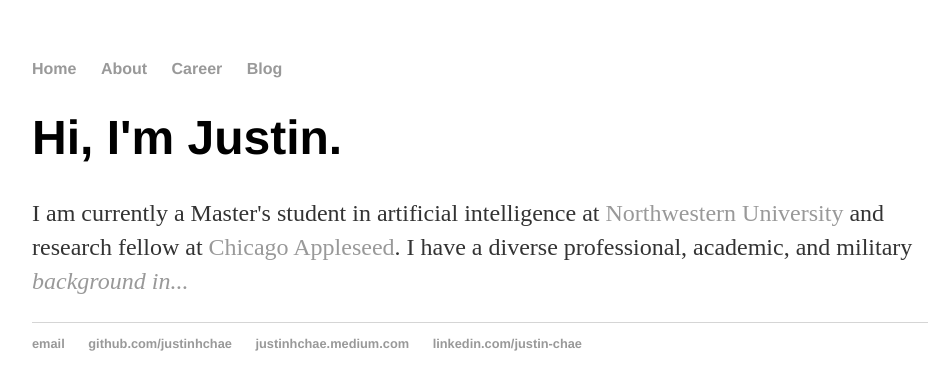
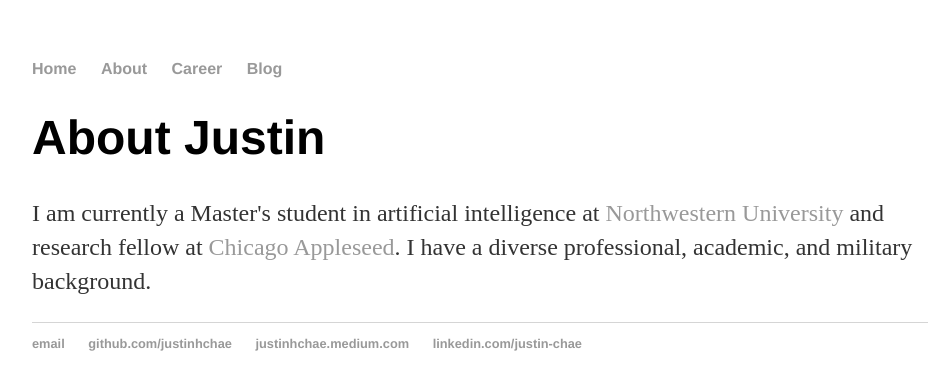
Before and after one commit to justinhchae/justinhchae.github.io, a Jekyll site: the page built from about/index.html, in a window 1280 px wide. Shown: the top 390 px of the page, without its empty margins (160-1102 px from the left). Built offline with Jekyll 4.4.1, drawn with Linux system fonts in a browser that asks for light colours.

Commit message:
Update index.html

```diff
--- a/about/index.html
+++ b/about/index.html
@@ -3,11 +3,10 @@ layout: default
 title: About Justin
 ---
 	<div class="blurb">
-		<h1>Hi, I'm Justin.</h1>
+		<h1>About Justin</h1>
 		<p>I am currently a Master's student in artificial intelligence at
 			<a href="https://www.mccormick.northwestern.edu/artificial-intelligence/people/students/2020-21/justin-chae.html">Northwestern University</a>
 			and research fellow at
 			<a href="https://www.chicagoappleseed.org/about-us/our-staff/">Chicago Appleseed</a>.
-			I have a diverse professional, academic, and military
-			<a href="/about"><em>background in...</em></a></p>
+			I have a diverse professional, academic, and military background.
 	</div><!-- /.blurb -->
```
